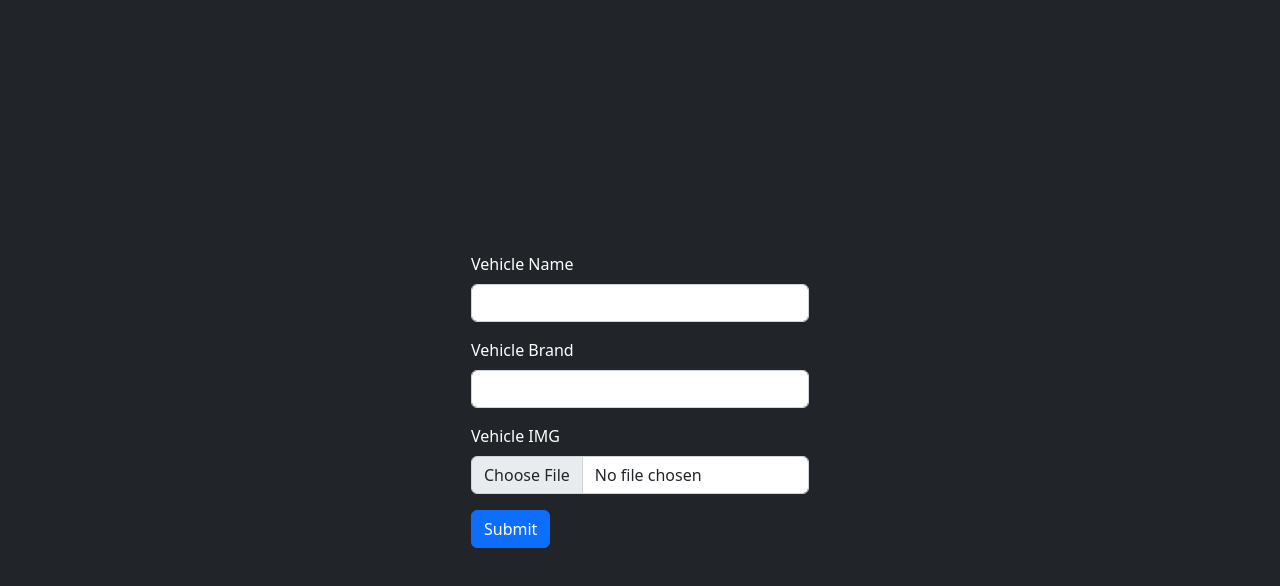
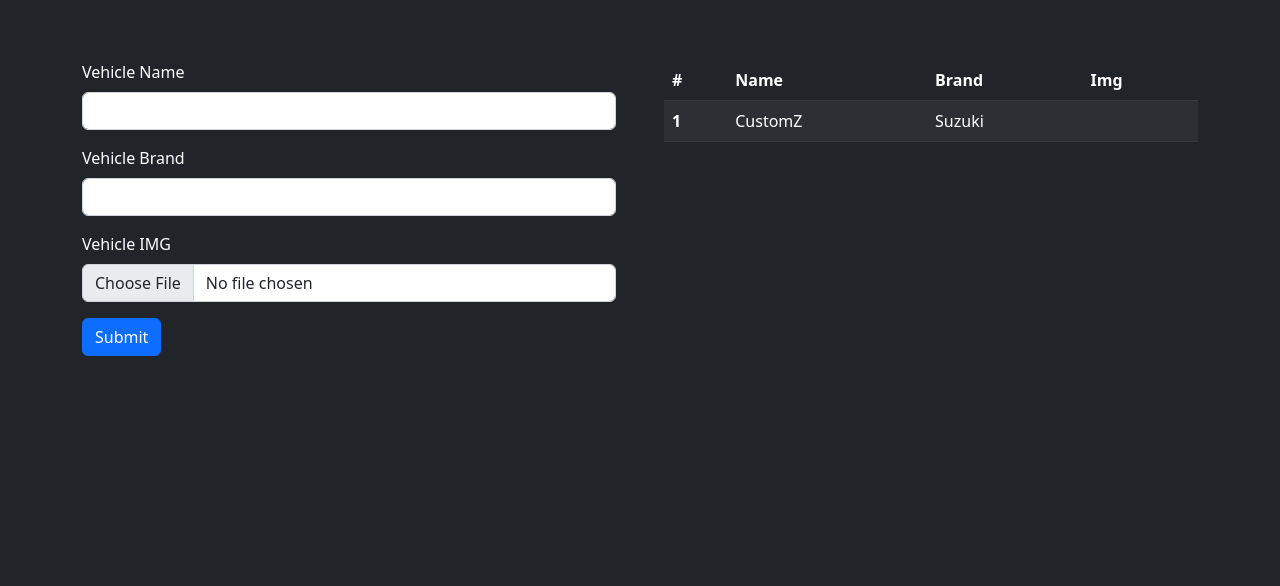
Before and after one commit to HelithaSri/Spring-File-Upload, a plain HTML site: page Frontend/src/index.html in a window 1280 px wide. Drawn offline with nearby package versions, Linux system fonts and the light colour scheme.

Commit message:
Chnage Layout

```diff
--- a/Frontend/src/index.html
+++ b/Frontend/src/index.html
@@ -9,27 +9,57 @@
             integrity="sha384-pprn3073KE6tl6bjs2QrFaJGz5/SUsLqktiwsUTF55Jfv3qYSDhgCecCxMW52nD2"
             src="https://cdn.jsdelivr.net/npm/bootstrap@5.2.0-beta1/dist/js/bootstrap.bundle.min.js"></script>
 </head>
-<body class="bg-dark text-white">
-<div class="container" style="height: 100vh;display: flex;justify-content: space-around;align-content: space-around;flex-wrap: wrap;">
+<body class="bg-dark text-white" style="padding-top: 60px">
+
+<div class="container overflow-hidden">
+    <div class="row gx-5">
+        <div class="col">
             <form id="car-form">
                 <div class="mb-3">
                     <label class="form-label" for="name">Vehicle Name</label>
-            <input class="form-control" id="name" type="text" name="name">
+                    <input class="form-control" id="name" name="name" type="text">
                 </div>
 
                 <div class="mb-3">
                     <label class="form-label" for="brand">Vehicle Brand</label>
-            <input class="form-control" id="brand" type="text" name="brand">
+                    <input class="form-control" id="brand" name="brand" type="text">
                 </div>
 
                 <div class="mb-3">
                     <label class="form-label" for="formFile">Vehicle IMG</label>
-            <input class="form-control" id="formFile" type="file" name="file">
+                    <input class="form-control" id="formFile" name="file" type="file">
                 </div>
 
                 <button class="btn btn-primary" type="button">Submit</button>
             </form>
         </div>
+        <div class="col">
+            <table class="table table-dark table-striped">
+                <thead>
+                <tr>
+                    <th scope="col">#</th>
+                    <th scope="col">Name</th>
+                    <th scope="col">Brand</th>
+                    <th scope="col">Img</th>
+                </tr>
+                </thead>
+                <tbody>
+                <tr>
+                    <th scope="row">1</th>
+                    <td>CustomZ</td>
+                    <td>Suzuki</td>
+                    <td></td>
+                </tr>
+                </tbody>
+            </table>
+        </div>
+    </div>
+</div>
+
+<!--<div class="container"
+     style="height: 100vh;display: flex;justify-content: space-around;align-content: space-around;flex-wrap: wrap;">
+
+</div>-->
 
 </body>
 <script src="js/jquery-3.6.0.min.js"></script>
```
Lines whose indentation alone changed are shown as unchanged.
